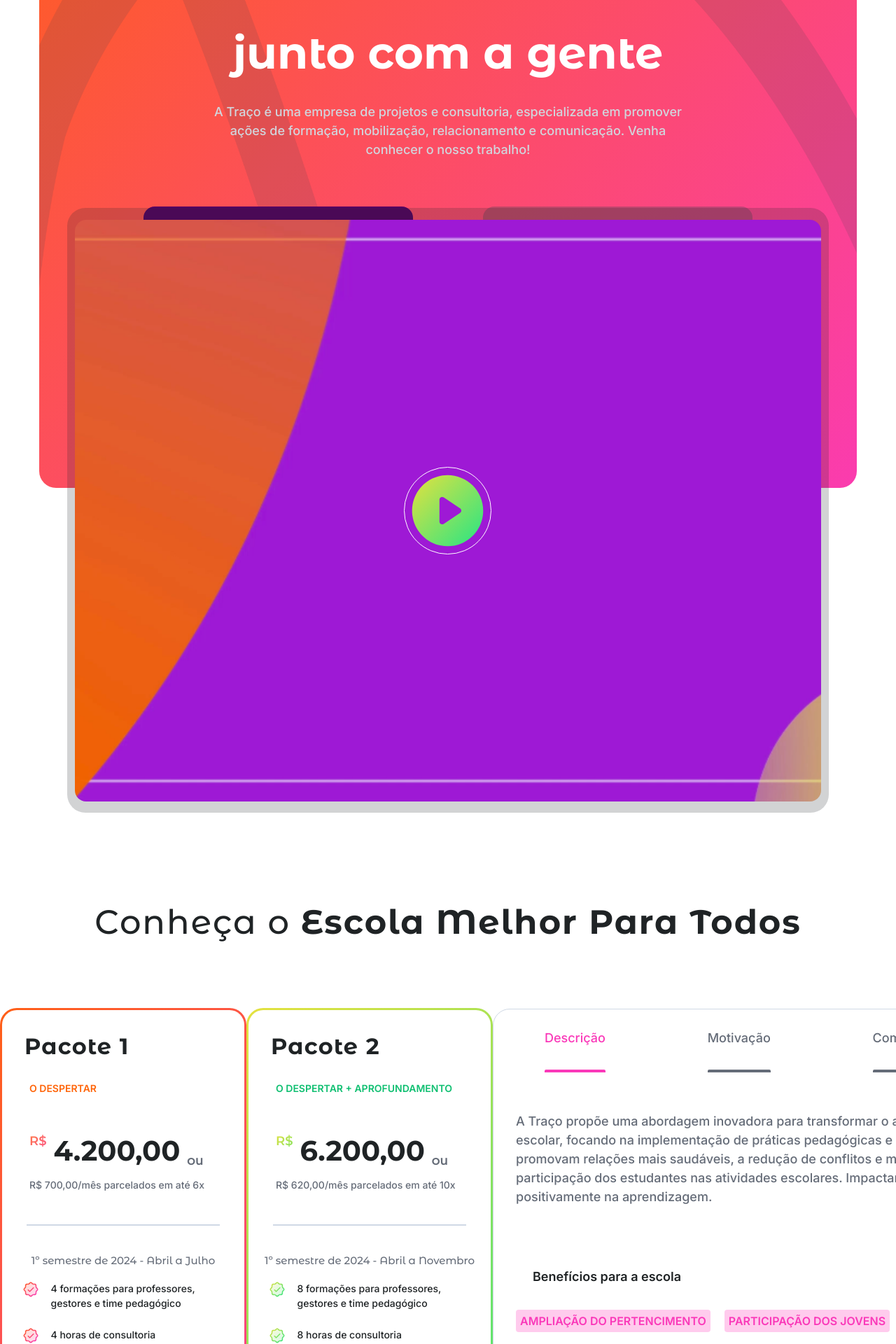
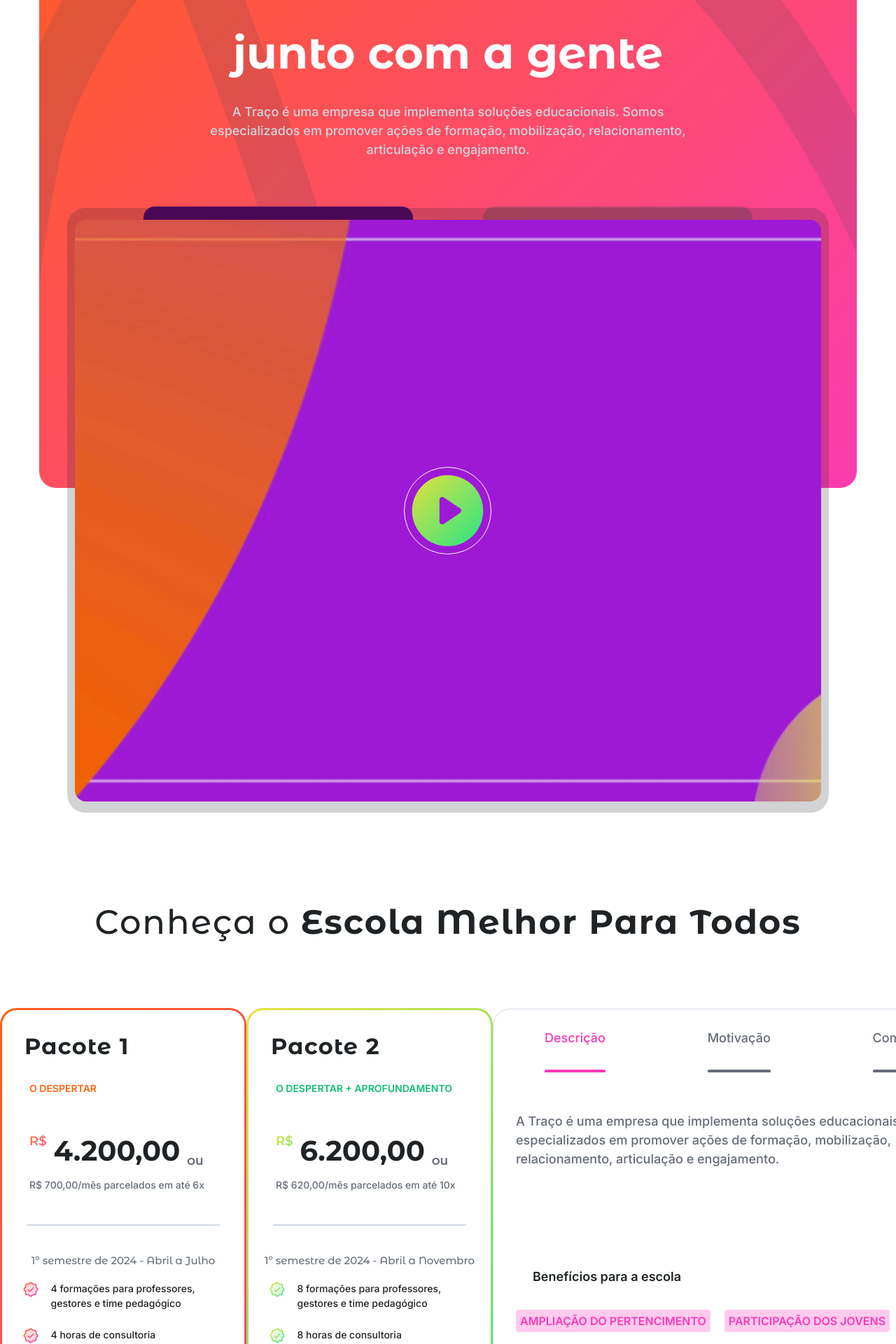
Before and after one commit to AlyssonSene/site_traco, a React (Vite) app: page / in a window 1280 px wide. Shown: the part 463-2383 px from the top of the page at 70% size. Built offline with nearby package versions, Linux system fonts and the light colour scheme.

Commit message:
[FIX] Algumas frases

```diff
--- a/src/components/molecules/DescriptionMolecule.tsx
+++ b/src/components/molecules/DescriptionMolecule.tsx
@@ -9,7 +9,7 @@ const DescriptionMolecule: React.FC = () => {
 				<TextAtom
 					type={'span'}
 					text={
-						'A Traço propõe uma abordagem inovadora para transformar o ambiente escolar, focando na implementação de práticas pedagógicas e de gestão que promovam relações mais saudáveis, a redução de conflitos e maior participação dos estudantes nas atividades escolares. Impactando positivamente na aprendizagem.'
+						'A Traço é uma empresa que implementa soluções educacionais. Somos especializados em promover ações de formação, mobilização, relacionamento, articulação e engajamento.'
 					}
 				/>
 			</C.Description>
--- a/src/components/molecules/SubtitleMolecule.tsx
+++ b/src/components/molecules/SubtitleMolecule.tsx
@@ -8,7 +8,7 @@ const SubtitleMolecule: React.FC = () => {
 			<TextAtom
 				type='h4'
 				text={
-					'A Traço é uma empresa de projetos e consultoria, especializada em promover ações de formação, mobilização, relacionamento e comunicação. Venha conhecer o nosso trabalho!'
+					'A Traço é uma empresa que implementa soluções educacionais. Somos especializados em promover ações de formação, mobilização, relacionamento, articulação e engajamento.'
 				}
 			/>
 		</SubtitleContainer>
```
